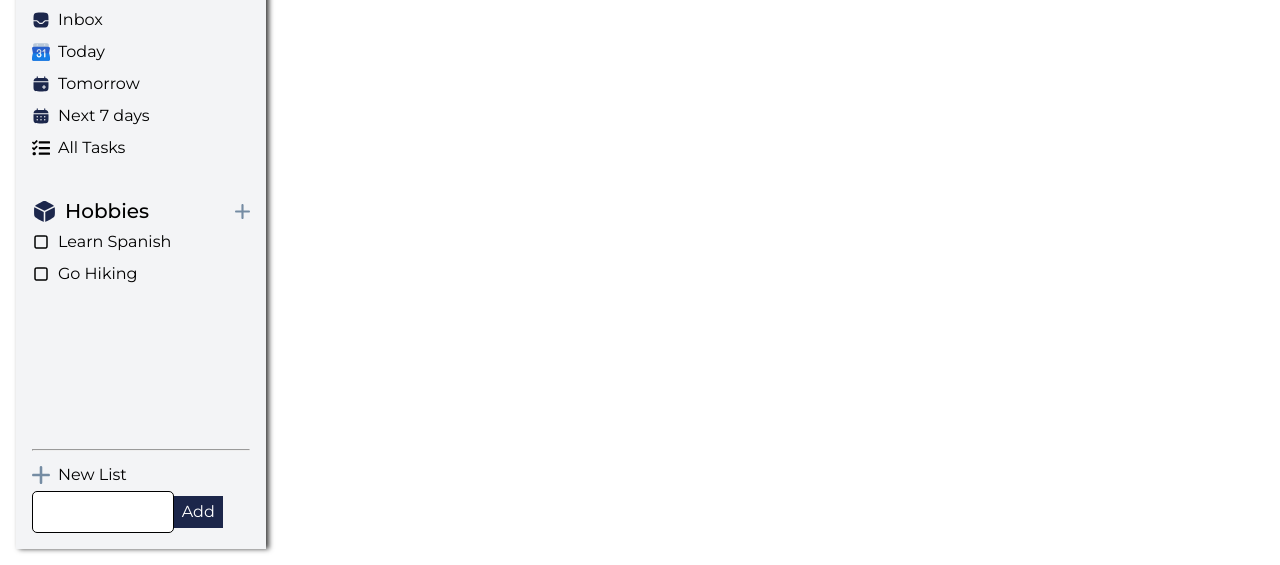
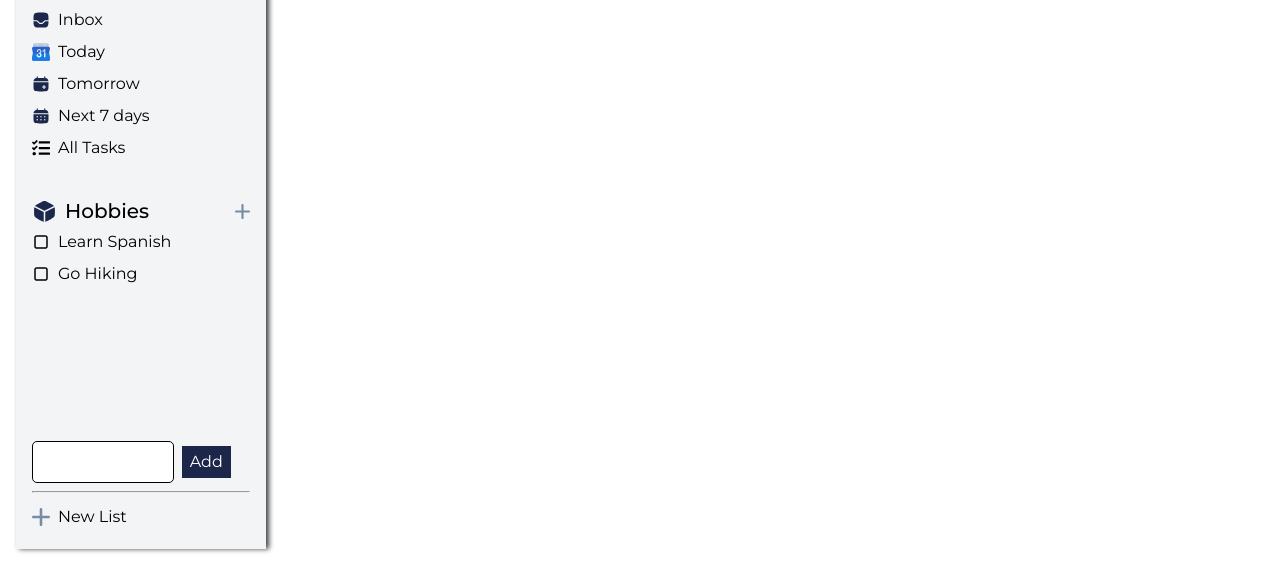
Before and after one commit to py-code314/to-do-list, a website built with webpack: page src/template.html in a window 1280 px wide. Both pictures are taken after a click on the button "New List". Shown: the part 235-800 px from the top of the page. Built offline with nearby package versions, Linux system fonts and the light colour scheme; files whose address does not match are found by name.

Commit message:
style: Add styles for new project field

```diff
--- a/src/index.js
+++ b/src/index.js
@@ -17,7 +17,7 @@ import { addToLocalStorage } from './scripts/localStorage';
 import { restoreFromLocalStorage } from './scripts/localStorage';
 import { deleteTask } from './scripts/deleteTask';
 import { editTask } from './scripts/editTask';
-import { addNewProject } from './scripts/newProject';
+import { showNewProjectForm } from './scripts/newProject';
 
 const taskList = document.querySelector('#task-list');
 
@@ -137,4 +137,4 @@ taskList.addEventListener('click', (event) => {
 
 const newProjectButton = document.querySelector('#new-project-button');
 console.log(newProjectButton);
-newProjectButton.addEventListener('click', addNewProject)
+newProjectButton.addEventListener('click', showNewProjectForm)
--- a/src/scripts/newProject.js
+++ b/src/scripts/newProject.js
@@ -1,23 +1,25 @@
 
 const newProjectDiv = document.querySelector('.new-project');
 
-export function addNewProject() {
+export let categories = []
+
+export function showNewProjectForm() {
   /* Create Form */
   const projectForm = Object.assign(document.createElement('form'), {
-    className: 'form',
+    className: 'form new-project__form',
     method: 'dialog',
     // noValidate: true,
   });
 
   /* Create Title field */
   const titleField = Object.assign(document.createElement('div'), {
-    className: 'form__control',
+    className: 'form__control new-project__form-control',
   });
 
   // Create Title Input
   const titleInput = Object.assign(document.createElement('input'), {
     id: 'title',
-    className: 'form__input',
+    className: 'form__input new-project__form-input',
     type: 'text',
     name: 'title',
     required: true,
--- a/src/styles/styles.css
+++ b/src/styles/styles.css
@@ -300,7 +300,7 @@ body {
   display: flex;
   flex-direction: column;
   gap: var(--space-300);
-  /* position: relative; */
+
 }
 
 .form__header {
@@ -329,6 +329,7 @@ body {
 .form__control {
   display: flex;
   align-items: center;
+  gap: var(--space-80);
   /* text-align: left; */
   border: none;
 }
@@ -443,3 +444,18 @@ body {
   text-transform: capitalize;
   font-style: italic;
 }
+
+/* New project styles */
+.new-project {
+  position: relative;
+}
+
+/* .form__control {
+  gap: var(--space-80)
+} */
+
+.new-project__form {
+  position: absolute;
+  top: -60px;
+  left: 0;
+}
```
